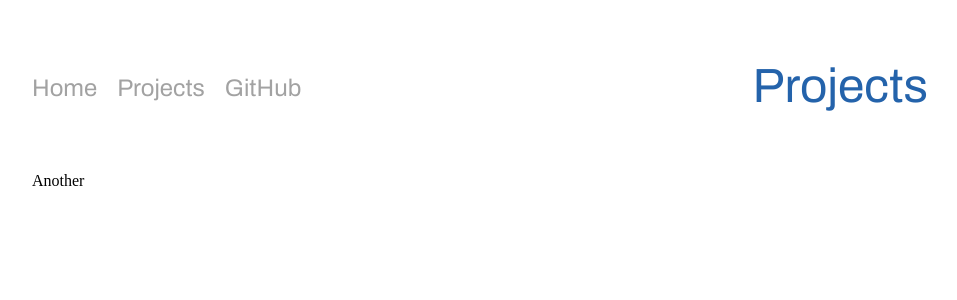
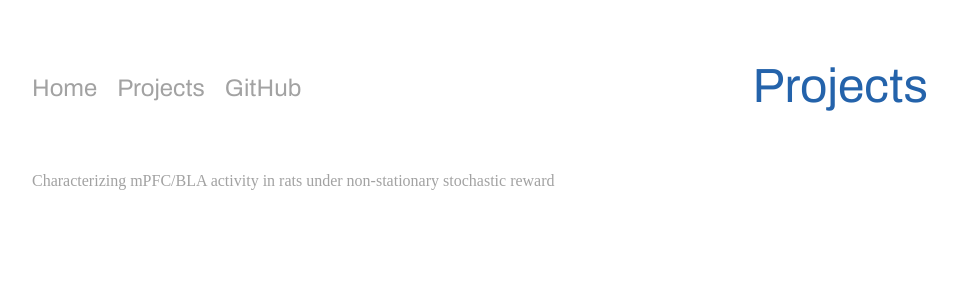
Before and after one commit to rfayyazi/rfayyazi.github.io, a Jekyll site: the page projects.html, which Jekyll copies as it is, in a window 1280 px wide. Shown: the top 300 px of the page, without its empty margins (160-1117 px from the left). Built offline with Jekyll 4.4.1, drawn with Linux system fonts in a browser that asks for light colours.

Commit message:
Update projects.html

```diff
--- a/projects.html
+++ b/projects.html
@@ -29,7 +29,7 @@
       </div>
 
       <div class='content-wrapper'>
-        Another
+        <a href='seamans_rat_MAB.html'>Characterizing mPFC/BLA activity in rats under non-stationary stochastic reward</a>
       </div>
 
     </div>
```
